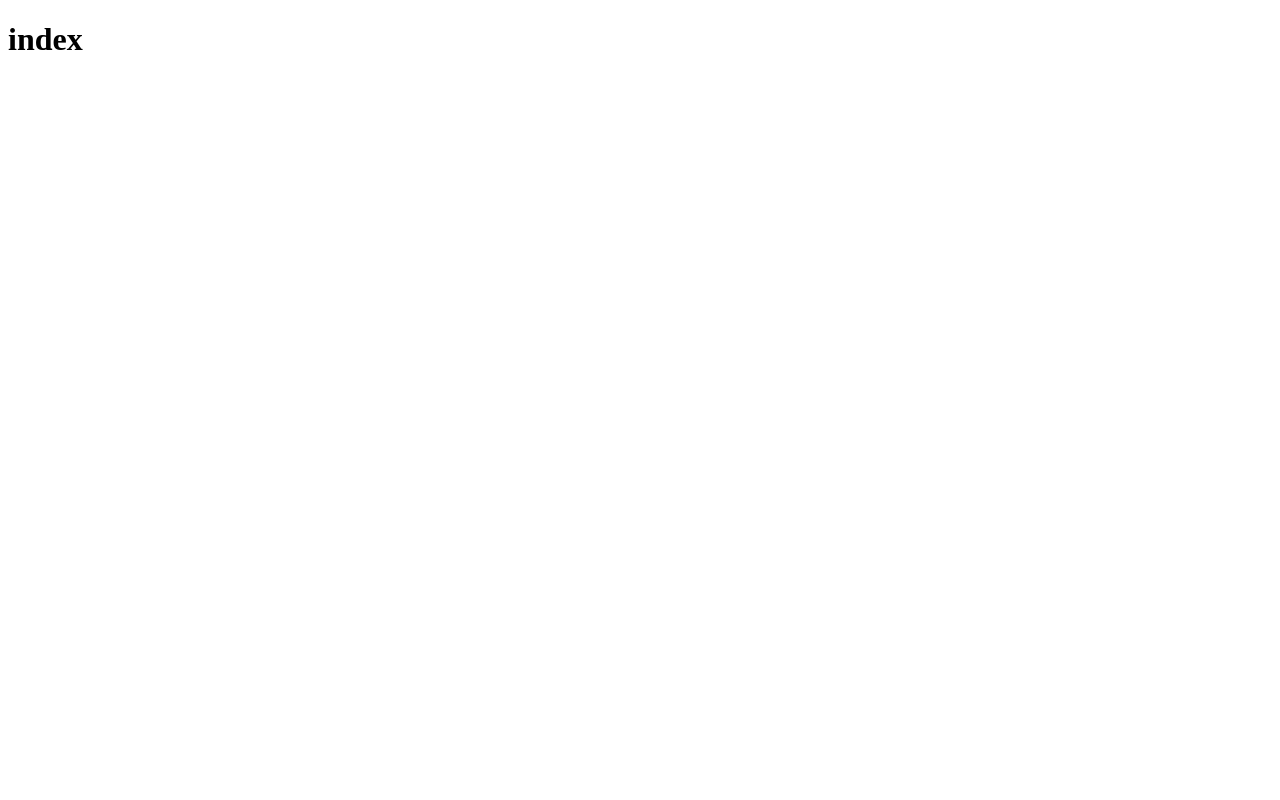
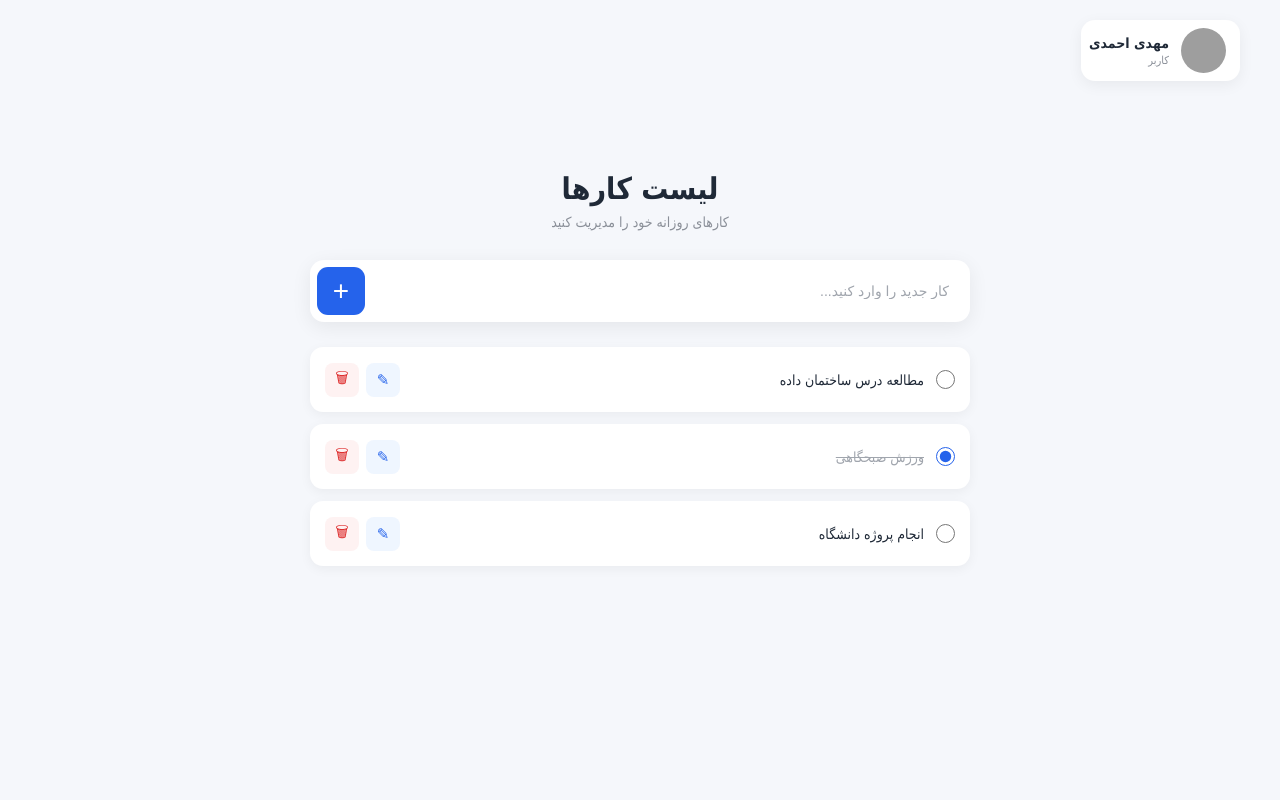
Before and after one commit to mahdifallah1383/Django-FBV-TodoApp, a Django app: page / in a window 1280 px wide. Before the commit the page is almost empty. Run offline with Django 5.2, Linux system fonts and the light colour scheme; grey boxes are pictures that could not be loaded.

Commit message:
add an style

```diff
--- /dev/null
+++ b/statics/css/style.css
@@ -0,0 +1,319 @@
+* {
+  margin: 0;
+  padding: 0;
+  box-sizing: border-box;
+}
+
+body {
+  font-family: Tahoma, Arial, sans-serif;
+  background: #f5f7fb;
+  color: #1f2937;
+  min-height: 100vh;
+}
+
+/* =========================
+   Header
+========================= */
+
+.header {
+  width: 100%;
+  padding: 20px 40px;
+
+  display: flex;
+  justify-content: flex-start;
+}
+
+.user-profile {
+  display: flex;
+  align-items: center;
+  gap: 12px;
+
+  background: white;
+  padding: 8px 14px 8px 8px;
+
+  border-radius: 14px;
+
+  box-shadow: 0 4px 15px rgba(0, 0, 0, 0.06);
+}
+
+.user-avatar {
+  width: 45px;
+  height: 45px;
+
+  border-radius: 50%;
+
+  object-fit: cover;
+}
+
+.user-info {
+  display: flex;
+  flex-direction: column;
+
+  gap: 3px;
+}
+
+.user-name {
+  font-size: 14px;
+  font-weight: bold;
+}
+
+.user-role {
+  font-size: 11px;
+  color: #8a8f98;
+}
+
+/* =========================
+   Main
+========================= */
+
+.todo-container {
+  width: 100%;
+  max-width: 700px;
+
+  margin: 70px auto;
+
+  padding: 0 20px;
+}
+
+.todo-container h1 {
+  text-align: center;
+
+  font-size: 30px;
+
+  margin-bottom: 8px;
+}
+
+.subtitle {
+  text-align: center;
+
+  color: #8a8f98;
+
+  font-size: 14px;
+
+  margin-bottom: 30px;
+}
+
+/* =========================
+   Add Task
+========================= */
+
+.add-task {
+  display: flex;
+
+  width: 100%;
+
+  background: white;
+
+  border-radius: 14px;
+
+  padding: 7px;
+
+  box-shadow: 0 5px 20px rgba(0, 0, 0, 0.07);
+
+  margin-bottom: 25px;
+}
+
+.add-task input {
+  flex: 1;
+
+  border: none;
+  outline: none;
+
+  padding: 14px;
+
+  font-size: 14px;
+
+  background: transparent;
+
+  direction: rtl;
+}
+
+.add-task input::placeholder {
+  color: #a0a5ad;
+}
+
+.add-button {
+  width: 48px;
+  height: 48px;
+
+  border: none;
+
+  border-radius: 11px;
+
+  background: #2563eb;
+
+  color: white;
+
+  font-size: 28px;
+
+  cursor: pointer;
+
+  transition: 0.2s;
+}
+
+.add-button:hover {
+  background: #1d4ed8;
+
+  transform: scale(1.04);
+}
+
+/* =========================
+   Tasks
+========================= */
+
+.tasks-container {
+  display: flex;
+
+  flex-direction: column;
+
+  gap: 12px;
+}
+
+.task {
+  width: 100%;
+
+  min-height: 65px;
+
+  background: white;
+
+  border-radius: 13px;
+
+  padding: 12px 15px;
+
+  display: flex;
+
+  align-items: center;
+
+  justify-content: space-between;
+
+  box-shadow: 0 3px 12px rgba(0, 0, 0, 0.05);
+
+  transition: 0.2s;
+}
+
+.task:hover {
+  transform: translateY(-2px);
+
+  box-shadow: 0 5px 18px rgba(0, 0, 0, 0.08);
+}
+
+/* Task content */
+
+.task-content {
+  display: flex;
+
+  align-items: center;
+
+  gap: 12px;
+
+  min-width: 0;
+}
+
+.task-radio {
+  width: 19px;
+  height: 19px;
+
+  cursor: pointer;
+
+  accent-color: #2563eb;
+
+  flex-shrink: 0;
+}
+
+.task-title {
+  font-size: 14px;
+
+  transition: 0.2s;
+
+  word-break: break-word;
+}
+
+/* Completed */
+
+.task.completed .task-title {
+  text-decoration: line-through;
+
+  color: #a0a5ad;
+}
+
+/* =========================
+   Actions
+========================= */
+
+.task-actions {
+  display: flex;
+
+  gap: 7px;
+
+  margin-right: 15px;
+}
+
+.task-actions button {
+  width: 34px;
+  height: 34px;
+
+  border: none;
+
+  border-radius: 8px;
+
+  cursor: pointer;
+
+  font-size: 15px;
+
+  transition: 0.2s;
+}
+
+.edit-button {
+  background: #eff6ff;
+
+  color: #2563eb;
+}
+
+.edit-button:hover {
+  background: #dbeafe;
+}
+
+.delete-button {
+  background: #fef2f2;
+
+  color: #dc2626;
+}
+
+.delete-button:hover {
+  background: #fee2e2;
+}
+
+/* =========================
+   Responsive
+========================= */
+
+@media (max-width: 600px) {
+  .header {
+    padding: 15px 20px;
+  }
+
+  .todo-container {
+    margin-top: 40px;
+  }
+
+  .todo-container h1 {
+    font-size: 25px;
+  }
+
+  .task {
+    padding: 10px 12px;
+  }
+
+  .task-actions {
+    margin-right: 8px;
+  }
+
+  .task-actions button {
+    width: 32px;
+    height: 32px;
+  }
+
+  .task-title {
+    font-size: 13px;
+  }
+}
--- a/templates/index.html
+++ b/templates/index.html
@@ -1,11 +1,188 @@
+{% load static %}
+
 <!doctype html>
-<html lang="en">
+<html lang="fa" dir="rtl">
   <head>
     <meta charset="UTF-8" />
     <meta name="viewport" content="width=device-width, initial-scale=1.0" />
-    <title>Document</title>
+    <title>لیست کارها</title>
+
+    <link rel="stylesheet" href="{% static 'css/style.css' %}" />
   </head>
+
   <body>
-    <h1>index</h1>
+    <!-- User Profile -->
+    <header class="header">
+      <div class="user-profile">
+        <img
+          src="https://i.pravatar.cc/100?img=12"
+          alt="تصویر کاربر"
+          class="user-avatar"
+        />
+
+        <div class="user-info">
+          <span class="user-name">مهدی احمدی</span>
+          <span class="user-role">کاربر</span>
+        </div>
+      </div>
+    </header>
+
+    <!-- Main Content -->
+    <main class="todo-container">
+      <h1>لیست کارها</h1>
+      <p class="subtitle">کارهای روزانه خود را مدیریت کنید</p>
+
+      <!-- Add Task -->
+      <div class="add-task">
+        <input
+          type="text"
+          id="taskInput"
+          placeholder="کار جدید را وارد کنید..."
+        />
+
+        <button id="addButton" class="add-button">+</button>
+      </div>
+
+      <!-- Tasks -->
+      <div class="tasks-container" id="tasksContainer">
+        <!-- Example Task -->
+        <div class="task">
+          <div class="task-content">
+            <input type="radio" class="task-radio" />
+
+            <span class="task-title"> مطالعه درس ساختمان داده </span>
+          </div>
+
+          <div class="task-actions">
+            <button class="edit-button">✎</button>
+
+            <button class="delete-button">🗑</button>
+          </div>
+        </div>
+
+        <div class="task completed">
+          <div class="task-content">
+            <input type="radio" class="task-radio" checked />
+
+            <span class="task-title"> ورزش صبحگاهی </span>
+          </div>
+
+          <div class="task-actions">
+            <button class="edit-button">✎</button>
+
+            <button class="delete-button">🗑</button>
+          </div>
+        </div>
+
+        <div class="task">
+          <div class="task-content">
+            <input type="radio" class="task-radio" />
+
+            <span class="task-title"> انجام پروژه دانشگاه </span>
+          </div>
+
+          <div class="task-actions">
+            <button class="edit-button">✎</button>
+
+            <button class="delete-button">🗑</button>
+          </div>
+        </div>
+      </div>
+    </main>
+
+    <script>
+      const taskInput = document.getElementById("taskInput");
+      const addButton = document.getElementById("addButton");
+      const tasksContainer = document.getElementById("tasksContainer");
+
+      // Add new task
+      function addTask() {
+        const title = taskInput.value.trim();
+
+        if (title === "") {
+          return;
+        }
+
+        const task = document.createElement("div");
+        task.classList.add("task");
+
+        task.innerHTML = `
+                <div class="task-content">
+
+                    <input
+                        type="radio"
+                        class="task-radio"
+                    >
+
+                    <span class="task-title">
+                        ${title}
+                    </span>
+
+                </div>
+
+                <div class="task-actions">
+
+                    <button class="edit-button">
+                        ✎
+                    </button>
+
+                    <button class="delete-button">
+                        🗑
+                    </button>
+
+                </div>
+            `;
+
+        tasksContainer.appendChild(task);
+
+        taskInput.value = "";
+
+        addTaskEvents(task);
+      }
+
+      // Add button
+      addButton.addEventListener("click", addTask);
+
+      // Enter key
+      taskInput.addEventListener("keydown", function (event) {
+        if (event.key === "Enter") {
+          addTask();
+        }
+      });
+
+      // Task events
+      function addTaskEvents(task) {
+        const radio = task.querySelector(".task-radio");
+        const deleteButton = task.querySelector(".delete-button");
+        const editButton = task.querySelector(".edit-button");
+
+        // Complete task
+        radio.addEventListener("click", function () {
+          task.classList.toggle("completed", radio.checked);
+        });
+
+        // Delete task
+        deleteButton.addEventListener("click", function () {
+          task.remove();
+        });
+
+        // Edit task
+        editButton.addEventListener("click", function () {
+          const title = task.querySelector(".task-title");
+
+          const newTitle = prompt(
+            "عنوان جدید را وارد کنید:",
+            title.textContent.trim(),
+          );
+
+          if (newTitle !== null && newTitle.trim() !== "") {
+            title.textContent = newTitle.trim();
+          }
+        });
+      }
+
+      // Activate events for existing tasks
+      document.querySelectorAll(".task").forEach(addTaskEvents);
+    </script>
   </body>
 </html>
```
